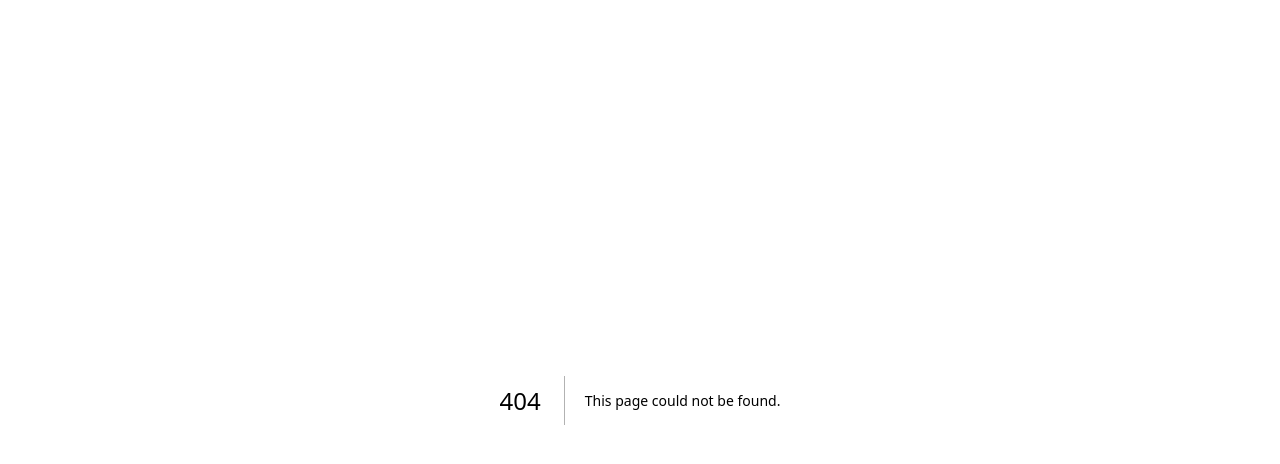
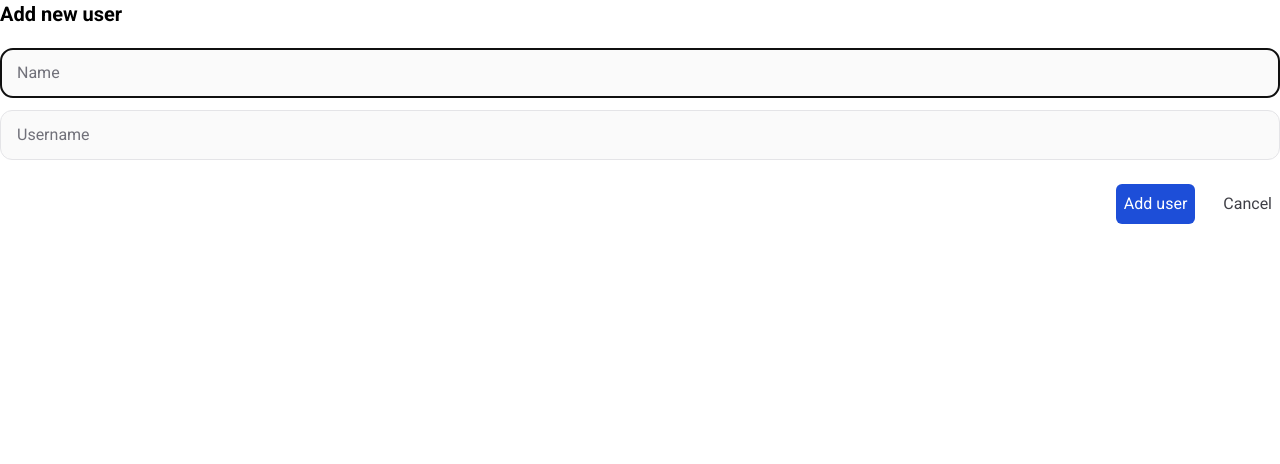
Before and after one commit to JVCDomingues/jobhunter, a Next.js app: page /components/NewUserForm in a window 1280 px wide. Before the commit this address had no page. Shown: the top 464 px of the page. Built offline with nearby package versions, Linux system fonts and the light colour scheme.

Commit message:
feat(new-user): creating generic modal component and refactoring user form

```diff
--- a/src/components/AddNewUserModal/index.tsx
+++ b/src/components/AddNewUserModal/index.tsx
@@ -13,7 +13,6 @@ export default function AddNewUserModal({ handleClose }: AddNewUserModalProps) {
     username: '',
     password: '',
   });
-  const { revalidate } = useUsers();
 
   const handleInputChange = (name: string, value: string) => {
     setFormData({
--- a/src/components/FormComponents/Input/index.tsx
+++ b/src/components/FormComponents/Input/index.tsx
@@ -8,7 +8,7 @@ export default function Input({ fullWidth, ...rest }: CustomInputProps) {
   return (
     <input
       {...rest}
-      className={`py-5 px-4 mb-3 rounded-xl border border-zinc-200 bg-white text-lg placeholder:text-zinc-500 ${
+      className={`py-3 px-4 mb-3 rounded-xl border border-zinc-200 bg-zinc-50 text-md placeholder:text-zinc-500 ${
         fullWidth && 'w-full'
       }`}
     />
--- /dev/null
+++ b/src/components/Modal/index.tsx
@@ -0,0 +1,34 @@
+/* eslint-disable jsx-a11y/no-static-element-interactions */
+import { X } from 'lucide-react';
+
+interface ModalProps {
+  children: React.ReactNode;
+  isOpen: boolean;
+  handleClose: () => void;
+}
+
+export default function Modal({ isOpen, handleClose, children }: ModalProps) {
+  return (
+    <div
+      className={`fixed inset-0 flex justify-center items-center transition-colors ${
+        isOpen ? 'visible bg-black/20' : 'invisible'
+      }`}
+      onClick={handleClose}
+    >
+      <div
+        onClick={event => event.stopPropagation()}
+        className={`bg-white rounded-xl shadow p-6 transition-all ${
+          isOpen ? 'scale-100 opacity-100' : 'scale-125 opacity-0'
+        }`}
+      >
+        <button
+          onClick={handleClose}
+          className="absolute top-2 right-2 p-1 rounded-lg text-gray-400 bg-white hover:bg-gray-50 hover:text-gray-600 transition-all"
+        >
+          <X />
+        </button>
+        {children}
+      </div>
+    </div>
+  );
+}
--- a/src/hooks/useUser.ts
+++ b/src/hooks/useUser.ts
@@ -1,4 +1,4 @@
-import { useState, useEffect } from 'react';
+import { useState, useEffect, useCallback } from 'react';
 
 export interface User {
   id: number;
@@ -36,9 +36,9 @@ const useUsers = () => {
     fetchUsers();
   }, []);
 
-  const revalidate = () => {
-    fetchUsers();
-  };
+  const revalidate = useCallback(async () => {
+    await fetchUsers();
+  }, []);
 
   return { users, error, isLoading, revalidate };
 };
--- a/src/pages/api/users/new.ts
+++ b/src/pages/api/users/new.ts
@@ -1,11 +1,9 @@
 import { NextApiRequest, NextApiResponse } from 'next';
 import { PrismaClient } from '@prisma/client';
-const bcrypt = require('bcrypt');
 
 interface RequestBody {
   name: string;
   username: string;
-  password: string;
 }
 
 const prisma = new PrismaClient();
--- /dev/null
+++ b/src/pages/components/NewUserForm/index.tsx
@@ -0,0 +1,84 @@
+import Input from '@/components/FormComponents/Input';
+import { useState } from 'react';
+
+interface NewUserFormProps {
+  handleModalClose: () => void;
+  revalidate: () => Promise<void>;
+}
+
+export default function NewUserForm({
+  handleModalClose,
+  revalidate,
+}: NewUserFormProps) {
+  const [formData, setFormData] = useState({
+    name: '',
+    username: '',
+  });
+
+  const handleInputChange = (name: string, value: string) => {
+    setFormData({
+      ...formData,
+      [name]: value,
+    });
+  };
+
+  const handleSubmit = async () => {
+    const response = await fetch('api/users/new', {
+      method: 'POST',
+      body: JSON.stringify(formData),
+    });
+    if (response.status === 201) {
+      handleSuccessRegistration();
+    }
+
+    if (response.status !== 201) {
+      console.error('An error ocurred');
+    }
+  };
+
+  const handleSuccessRegistration = async () => {
+    await revalidate();
+    handleModalClose();
+    setFormData({
+      name: '',
+      username: '',
+    });
+  };
+
+  return (
+    <>
+      <h1 className="text-xl mb-5 font-semibold">Add new user</h1>
+      <div className="flex flex-col bg-white">
+        <Input
+          placeholder="Name"
+          autoFocus
+          name="name"
+          value={formData.name}
+          onChange={event =>
+            handleInputChange(event.target.name, event.target.value)
+          }
+        />
+        <Input
+          placeholder="Username"
+          name="username"
+          value={formData.username}
+          onChange={event =>
+            handleInputChange(event.target.name, event.target.value)
+          }
+        />
+      </div>
+      <div className="flex items-center gap-5 justify-end">
+        <button
+          className="p-2 text-md bg-blue-700 text-white rounded-md hover:bg-blue-800 transition-all cursor-pointer mt-3"
+          onClick={handleSubmit}
+          disabled={!formData.username}
+        >
+          Add user
+        </button>
+        <button className="p-2 text-md text-zinc-700 rounded-md hover:text-zinc-500 transition-all cursor-pointer mt-3">
+          Cancel
+        </button>
+      </div>
+    </>
+  );
+}
--- a/src/pages/index.tsx
+++ b/src/pages/index.tsx
@@ -6,9 +6,10 @@ import useUsers from '@/hooks/useUser';
 import Header from '@/components/Header';
 import UserCard from '@/components/UserCard';
 import filterUsersBySearchTerm from '@/helpers/filterUsersBySearchTerm';
-import AddNewUserModal from '@/components/AddNewUserModal';
 import Input from '@/components/FormComponents/Input';
 import LoadingScreen from '@/components/LoadingScreen';
+import Modal from '@/components/Modal';
+import NewUserModal from './components/NewUserForm';
 
 export default function Home() {
   const { users, isLoading, error, revalidate } = useUsers();
@@ -80,15 +81,19 @@ export default function Home() {
         </div>
         <button
           className="bg-zinc-600 rounded-full p-4 text-white font-bold absolute right-5 bottom-5 hover:bg-zinc-800 transition-all"
-          data-tooltip-target="tooltip-default"
           onClick={() => setIsModalOpen(true)}
         >
           <Plus />
         </button>
 
-        {isModalOpen && (
-          <AddNewUserModal handleClose={() => setIsModalOpen(false)} />
-        )}
+        <Modal isOpen={isModalOpen} handleClose={() => setIsModalOpen(false)}>
+          <div className="w-96">
+            <NewUserModal
+              handleModalClose={() => setIsModalOpen(false)}
+              revalidate={revalidate}
+            />
+          </div>
+        </Modal>
       </div>
     </>
   );
```
Also changed, not shown: 1 other file (tests, documents, lock files or other folders).
